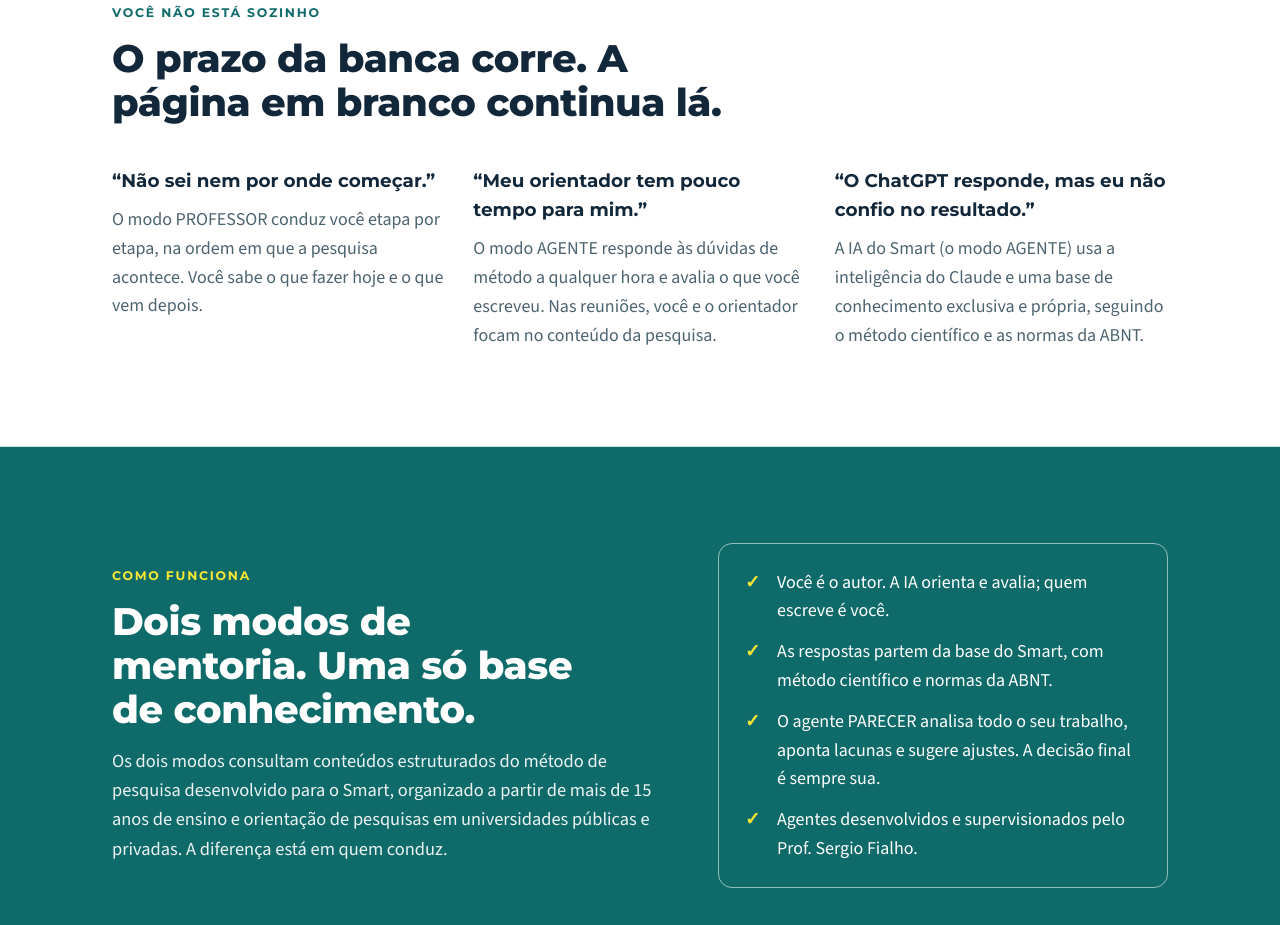
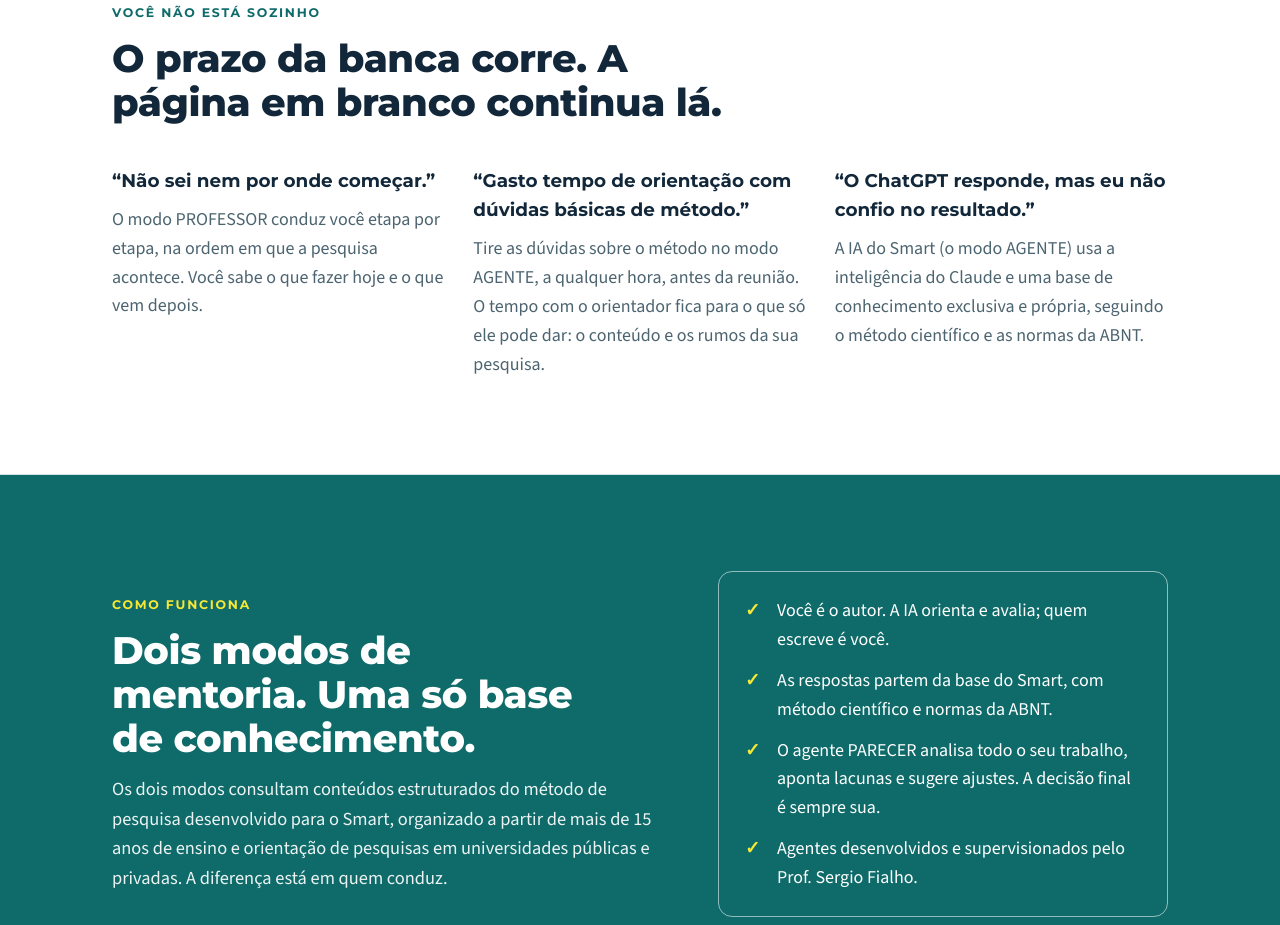
Before and after one commit to shagefialho-ux/smart-tcc-home, a plain HTML site: page ia/index.html in a window 1280 px wide. Shown: the part 1198-2123 px from the top of the page. Drawn offline with nearby package versions, Linux system fonts and the light colour scheme.

Commit message:
Rascunho e página dos revisores: nova fala e resposta do cartão sobre o tempo de orientação
Co-Authored-By: Claude Fable 5.2 <noreply@anthropic.com>

```diff
--- a/ia/index.html
+++ b/ia/index.html
@@ -582,8 +582,8 @@ a.more,.feat a{font-family:var(--f-display);font-weight:700;font-size:.95rem;col
         <p>O modo PROFESSOR conduz você etapa por etapa, na ordem em que a pesquisa acontece. Você sabe o que fazer hoje e o que vem depois.</p>
       </article>
       <article>
-        <q>Meu orientador tem pouco tempo para mim.</q>
-        <p>O modo AGENTE responde às dúvidas de método a qualquer hora e avalia o que você escreveu. Nas reuniões, você e o orientador focam no conteúdo da pesquisa.</p>
+        <q>Gasto tempo de orientação com dúvidas básicas de método.</q>
+        <p>Tire as dúvidas sobre o método no modo AGENTE, a qualquer hora, antes da reunião. O tempo com o orientador fica para o que só ele pode dar: o conteúdo e os rumos da sua pesquisa.</p>
       </article>
       <article>
         <q>O ChatGPT responde, mas eu não confio no resultado.</q>
```
Also changed, not shown: rascunho/index.html (+2 -2 lines).
